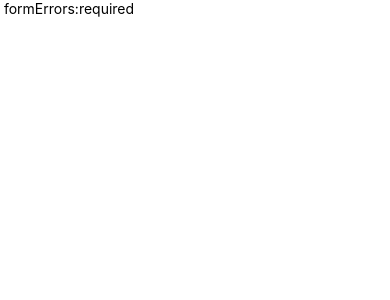
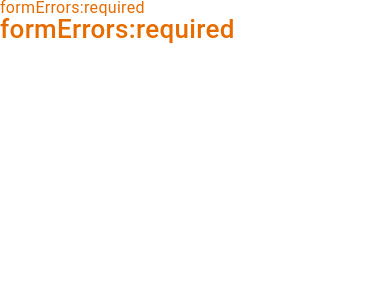
Before and after one commit to carlosvogt/Projeto-APIS, a React Native app: screen /SignIn in a window 390 px wide. Shown: the top 300 px of the page. Built offline with nearby package versions, Linux system fonts and the light colour scheme.

Commit message:
Criação dos componentes title

```diff
--- a/src/components/third-party-components.jsx
+++ b/src/components/third-party-components.jsx
@@ -1 +1 @@
-export { Provider as PaperProvider } from 'react-native-paper';
+export { Provider as PaperProvider, Text } from 'react-native-paper';
--- /dev/null
+++ b/src/components/typography/StyledText/index.jsx
@@ -0,0 +1,86 @@
+import React from 'react';
+import PropTypes from 'prop-types';
+
+import { useTheme } from '@theme';
+
+import { Text } from '../../third-party-components';
+
+function StyledText({
+  children,
+  family,
+  fontSize,
+  letterSpacing,
+  lineHeight,
+  textTransform,
+  secondary,
+  color,
+  centered,
+  disabled,
+  ...rest
+}) {
+  const { colors, fonts } = useTheme();
+
+  const font = fonts[family];
+
+  const textStyles = [
+    {
+      fontFamily: font?.fontFamily,
+      fontWeight: font?.fontWeight,
+      fontSize,
+      lineHeight,
+      letterSpacing,
+      textTransform,
+      color: color ?? colors.text,
+    },
+  ];
+
+  if (secondary) {
+    textStyles.push({ color: colors.custom.text.secondary });
+  }
+
+  if (centered) {
+    textStyles.push({ textAlign: 'center' });
+  }
+
+  if (disabled) {
+    textStyles.push({ color: colors.disabled });
+  }
+
+  return (
+    <Text {...rest} style={textStyles}>
+      {children}
+    </Text>
+  );
+}
+
+StyledText.propTypes = {
+  children: PropTypes.node.isRequired,
+  family: PropTypes.oneOf(['light', 'medium', 'regular', 'thin']),
+  fontSize: PropTypes.number,
+  letterSpacing: PropTypes.number,
+  lineHeight: PropTypes.number,
+  textTransform: PropTypes.oneOf([
+    'none',
+    'capitalize',
+    'uppercase',
+    'lowercase',
+  ]),
+  secondary: PropTypes.bool,
+  color: PropTypes.string,
+  centered: PropTypes.bool,
+  disabled: PropTypes.bool,
+};
+
+StyledText.defaultProps = {
+  family: 'regular',
+  fontSize: 16,
+  letterSpacing: 0,
+  lineHeight: 26,
+  textTransform: 'none',
+  secondary: false,
+  color: undefined,
+  centered: false,
+  disabled: false,
+};
+
+export default StyledText;
--- /dev/null
+++ b/src/components/typography/Title1/index.jsx
@@ -0,0 +1,28 @@
+import React from 'react';
+import PropTypes from 'prop-types';
+
+import StyledText from '../StyledText';
+
+function Title1({ color, children, ...rest }) {
+  return (
+    <StyledText
+      {...rest}
+      lineHeight={26}
+      letterSpacing={0.31}
+      fontSize={26}
+      color={color}
+    >
+      {children}
+    </StyledText>
+  );
+}
+
+Title1.propTypes = {
+  children: PropTypes.node.isRequired,
+  color: PropTypes.string,
+};
+
+Title1.defaultProps = {
+  color: '#E66C00',
+};
+export default Title1;
--- /dev/null
+++ b/src/components/typography/Title2/index.jsx
@@ -0,0 +1,28 @@
+import React from 'react';
+import PropTypes from 'prop-types';
+
+import StyledText from '../StyledText';
+
+function Title2({ color, children, ...rest }) {
+  return (
+    <StyledText
+      {...rest}
+      lineHeight={16}
+      letterSpacing={0.31}
+      fontSize={16}
+      color={color}
+    >
+      {children}
+    </StyledText>
+  );
+}
+
+Title2.propTypes = {
+  children: PropTypes.node.isRequired,
+  color: PropTypes.string,
+};
+
+Title2.defaultProps = {
+  color: '#E66C00',
+};
+export default Title2;
--- /dev/null
+++ b/src/components/typography/index.js
@@ -0,0 +1,2 @@
+export { default as Title1 } from './Title1';
+export { default as Title2 } from './Title2';
--- a/src/screens/Public/SignIn/index.jsx
+++ b/src/screens/Public/SignIn/index.jsx
@@ -1,9 +1,14 @@
 import React from 'react';
-import { Text } from 'react-native';
 import { useTranslation } from 'react-i18next';
+import { Title1, Title2 } from '@components/typography';
 
 function SignIn() {
   const { t } = useTranslation();
-  return <Text> {t('formErrors:required')} </Text>;
+  return (
+    <>
+      <Title2>{t('formErrors:required')}</Title2>
+      <Title1 family="medium">{t('formErrors:required')}</Title1>
+    </>
+  );
 }
 export default SignIn;
```
